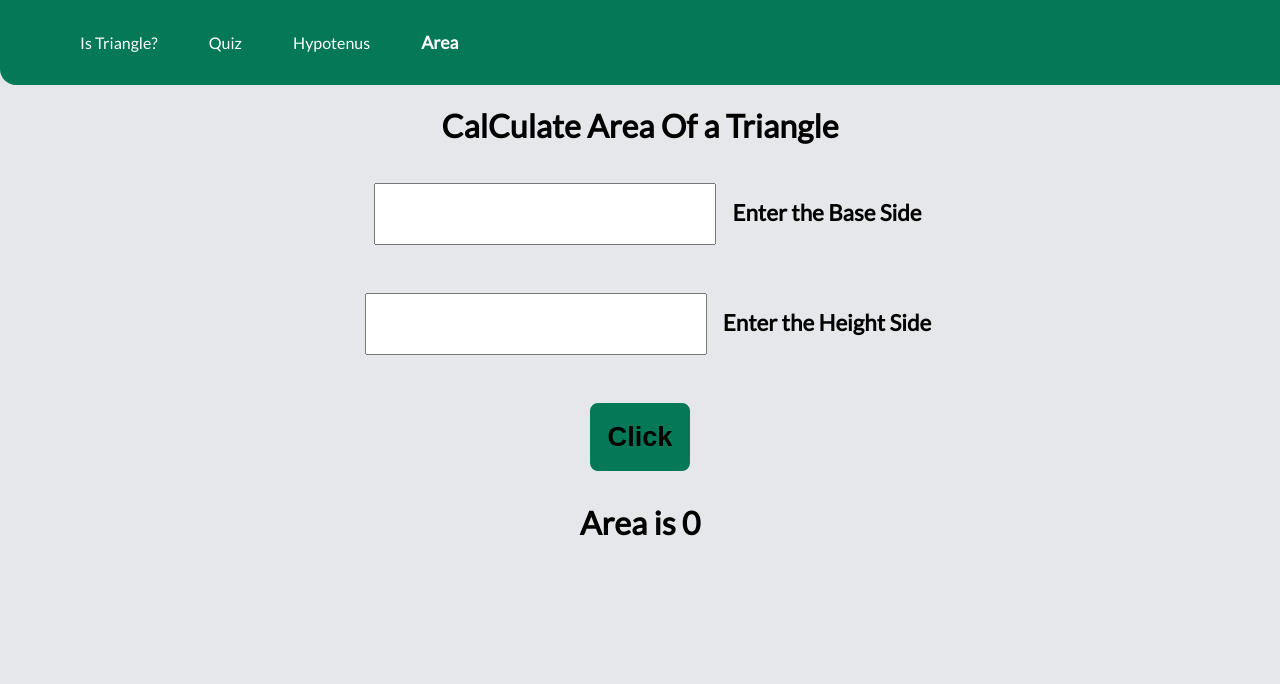
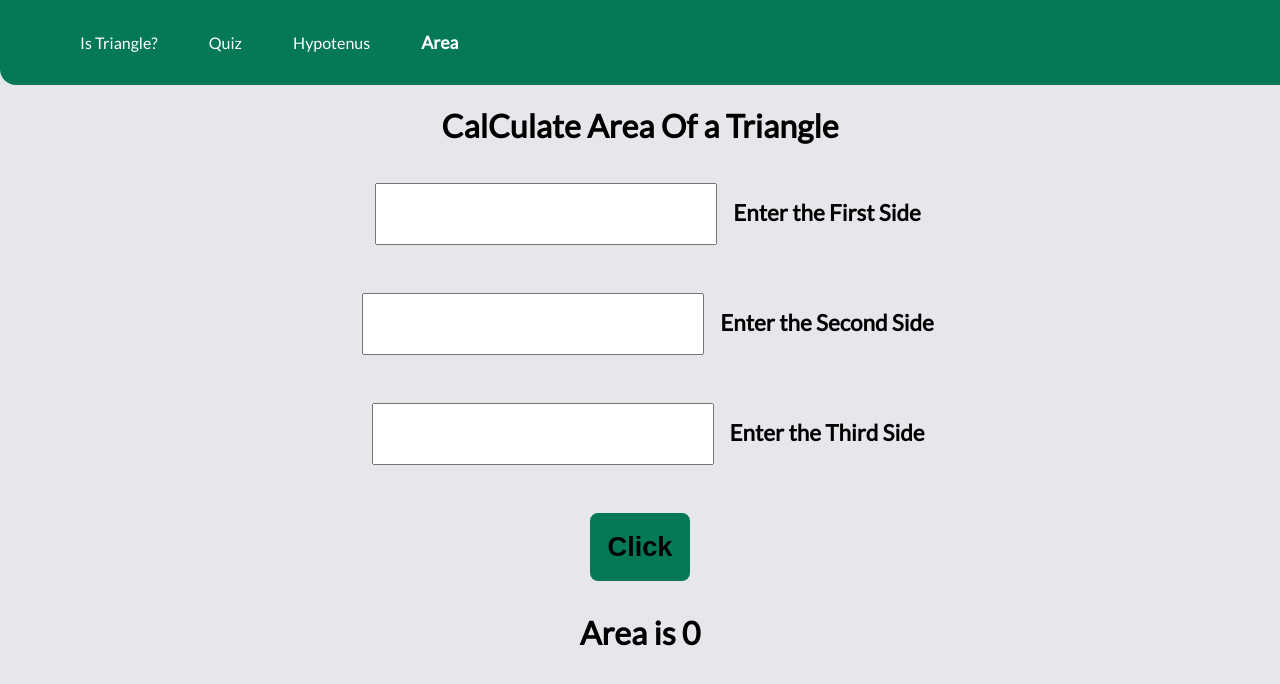
Before and after one commit to ashishnnnnn/fun-with-triangle, a plain HTML site: page Area.html in a window 1280 px wide. Both pictures are taken after a click on the button "Click". Drawn offline with Linux system fonts and the light colour scheme.

Commit message:
feat - coding

```diff
--- a/Area.html
+++ b/Area.html
@@ -26,8 +26,9 @@
     </nav>
     <div class="remaining">
         <h1>CalCulate Area Of a Triangle</h1>
-        <label class="input-1"><input type="number" id="side-input" class="first-side">Enter the Base Side</label>
-        <label class="input-1"><input type="number" id="side-input" class="second-side">Enter the Height Side</label>
+        <label class="input-1"><input type="number" id="side-input" class="first-side">Enter the First Side</label>
+        <label class="input-1"><input type="number" id="side-input" class="second-side">Enter the Second Side</label>
+        <label class="input-1"><input type="number" id="side-input" class="third-side">Enter the Third Side</label>
         <button class="button">Click</button>
         <p class="message3">
 
--- a/Area.js
+++ b/Area.js
@@ -1,18 +1,22 @@
 var side1 = document.querySelector(".first-side")
 var side2 = document.querySelector(".second-side");
+var side3 = document.querySelector(".third-side");
 var button = document.querySelector(".button")
 var message = document.querySelector(".message3");
 
-function get_area(side1,side2){
+function get_area(side1,side2,side3){
     var first = Number(side1);
     var second = Number(side2);
-    var area = (first*second)/2;
-    return area;
+    var third = Number(side3);
+    // console.log(first,second,third);
+    var semi_peri = (first+second+third)/2;
+    var temp = semi_peri*(semi_peri-first)*(semi_peri-second)*(semi_peri-third);
+    return Math.sqrt(temp);
 }
 
 function showmessage(){
-    var hypotenus = get_area(side1.value,side2.value);
-    message.innerText = "Area is "+hypotenus;
+    var area = get_area(side1.value,side2.value,side3.value);
+    message.innerText = "Area is "+area;
 }
 
 button.addEventListener("click",showmessage);
```
